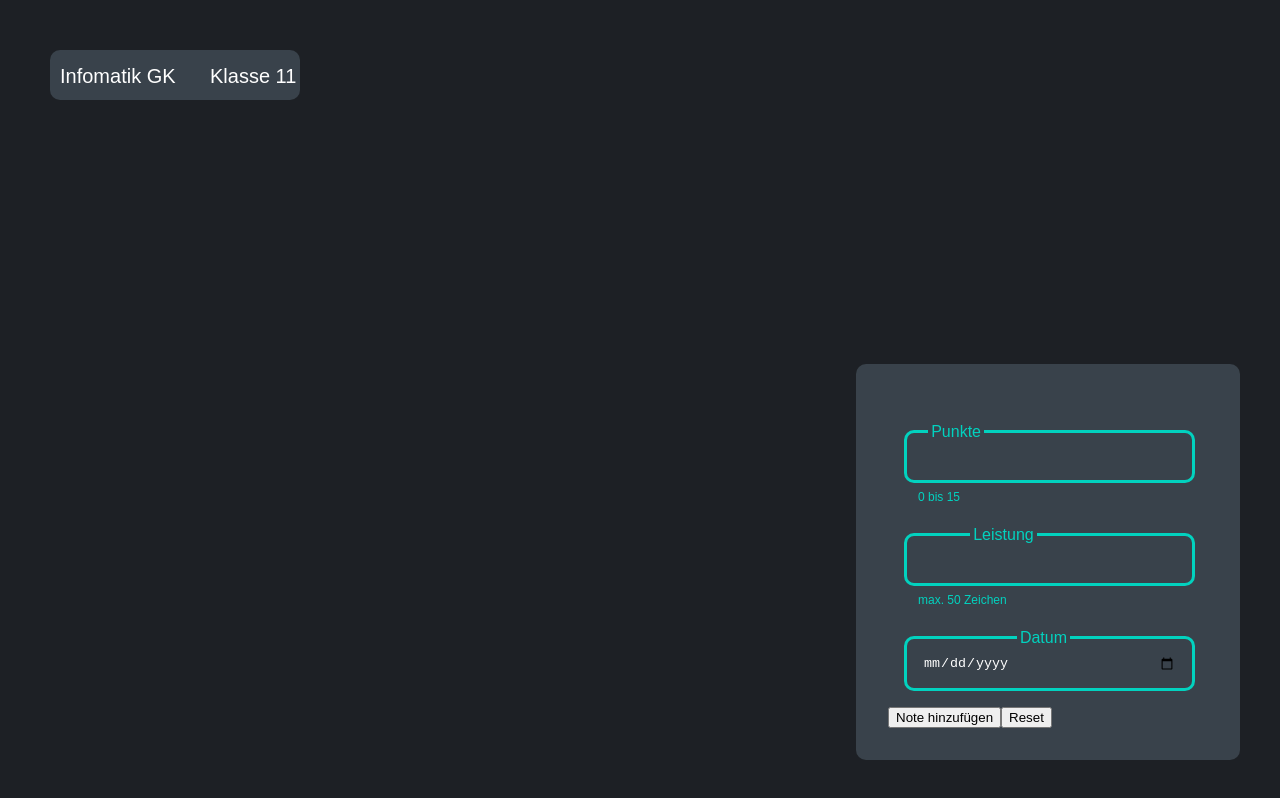
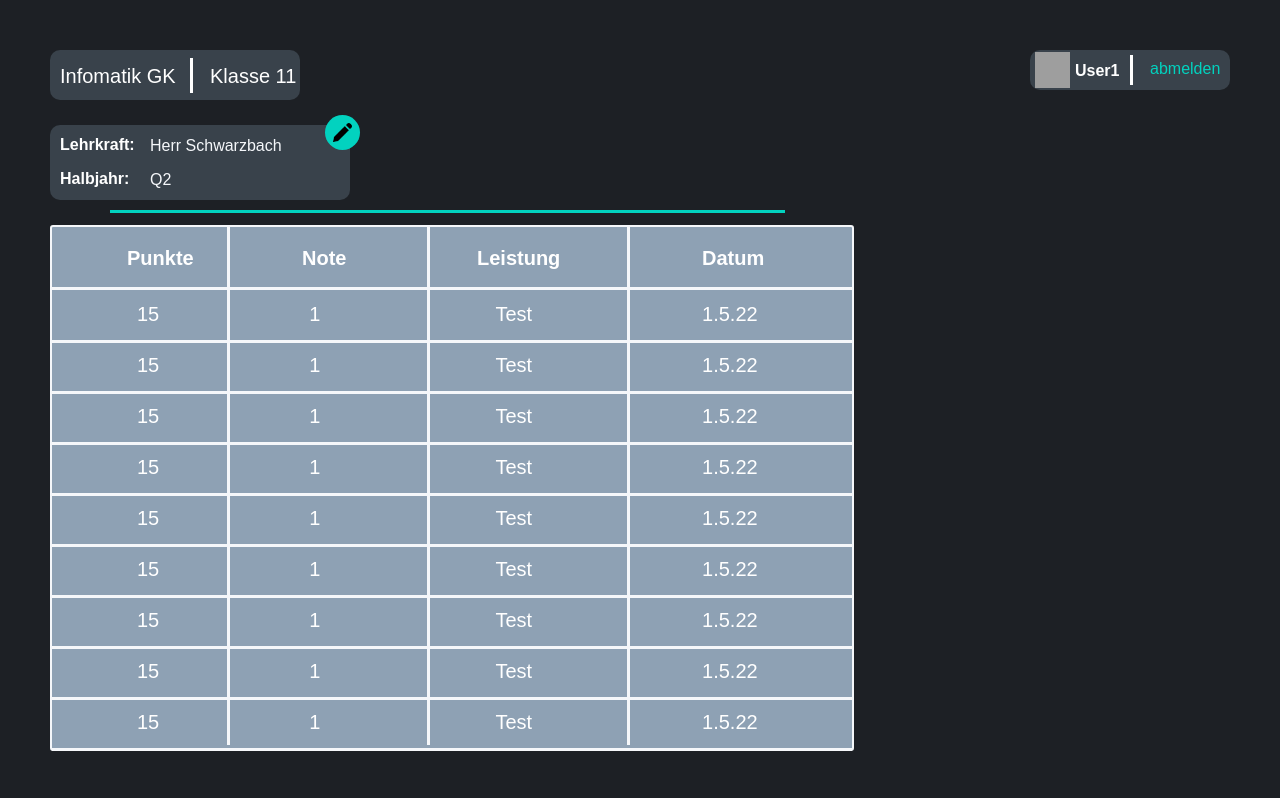
Before and after one commit to johan-t/Notentracker, a React (Create React App) app in the folder noten-react/: page / in a window 1280 px wide. Built offline with nearby package versions, Linux system fonts and the light colour scheme; grey boxes are pictures that could not be loaded.

Commit message:
Revert "Eingabesachen"

```diff
--- a/noten-react/package.json
+++ b/noten-react/package.json
@@ -3,13 +3,11 @@
   "version": "0.1.0",
   "private": true,
   "dependencies": {
-    "@fortawesome/react-fontawesome": "^0.1.18",
     "@testing-library/jest-dom": "^5.16.4",
     "@testing-library/react": "^13.1.1",
     "@testing-library/user-event": "^13.5.0",
     "react": "^18.1.0",
     "react-dom": "^18.1.0",
-    "react-icons": "^4.3.1",
     "react-router-dom": "^6.3.0",
     "react-scripts": "5.0.1",
     "web-vitals": "^2.1.4"
--- a/noten-react/src/index.css
+++ b/noten-react/src/index.css
@@ -1,9 +1,7 @@
 body {
   background-color: #1D2025;
-  font-family: Arial;
-  color: #FFFFFF;
+  font-family: Arial, Helvetica, sans-serif;
 }
-
 .Kurs-Overview {
   height: 50px;
   width: 250px;
@@ -15,77 +13,6 @@ body {
   top: 50px;
   border-radius: 10px;
   cursor: default;
-}
-
-/*Übersichts-Dinger*/
-.Uebersicht {
-  position: absolute;
-  padding: 2.5%;
-  width: 25%;
-  bottom: 2.5em;
-  right: 2.5em;
-}
-
-/*Boxen um den Text*/
-.UebersichtBox {
-  background-color: #39424B;
-  border-radius: 10px;
-  padding: 5%;
-  margin: 5%;
-  font-weight: bold;
-}
-
-.NoteHinzufuegen {
-  background-color: #02D2BF;
-  border-radius: 100px;
-  padding: 5%;
-  margin: 5%;
-  border: none;
-  font-weight: bold;
-  color: #FFFFFF;
-}
-
-/* Variablen */
-.Variablen {
-  font-weight: normal;
-}
-
-/*Overlay fuer neue Noten*/
-.NeueNoteOverlay {
-  position: absolute;
-  border-radius: 10px;
-  padding: 2.5%;
-  width: 25%;
-  bottom: 2.5em;
-  right: 2.5em;
-  background-color: #39424B;
-}
-
-.NeueNoteBox {
-  border: solid #02D2BF;
-  border-radius: 10px;
-  padding: 5%;
-  margin: 5%;
-  color: #FFFFFF;
-  background-color: transparent;
-  width: 79%;
-}
-
-.LabelOben {
-  position: relative;
-  top: 1.75em;
-  left: 2.5em;
-  background-color: #39424B;
-  padding: 1%;
-  color: #02D2BF;
-}
-
-.LabelUnten {
-  position: relative;
-  top: -1em;
-  left: 2.5em;
-  color: #02D2BF;
-  font-size: 75%;
 }
 .Kurs-Name {
   position: absolute;
--- a/noten-react/src/pages/home.js
+++ b/noten-react/src/pages/home.js
@@ -1,43 +1,64 @@
-import { FaPlusCircle } from "react-icons/fa";
-import { IconContext } from "react-icons";
+import React from "react";
+import Pencil from "./pencil.png"
+import User from "./user.png"
+import Zeile from "../compontents/Zeile";
+
+
 function HomePage() {
     return (
        <>
        <header>
            <div className="Kurs-Overview">
                 <span className="Kurs-Name">Infomatik GK</span>
+                <div className="divider"></div>
                 <span className="Klasse-Name">Klasse 11</span>
+           </div>
+
+           <div className="Lehrer-Semester">
+                <div className="Key-LS">
+                    <p className="Lehrkraft">Lehrkraft:</p>
+                    <p className="Halbjahr">Halbjahr:</p>
+                </div>
+                <div className="Value-LS">
+                    <p className="Schwarzbach">Herr Schwarzbach</p>
+                    <p className="Q2">Q2</p>
+                </div>
+                <div className="circle">
+                    <img className="pencil-icon" src={Pencil} alt="pencil-icon"></img>
+                </div>
+           </div>
+
+           <div className="user-block">
+                <img className="user-icon" src={User} alt="user-icon"></img>
+                <span className="UserName">User1</span>
+                <div className="divider" style={{left: '100px', top: '5px', height:'30px'}}></div>
+                <span className="abmelden">abmelden</span>
            </div>
        </header>
        <body>
-        <div className="Uebersicht">
-          <div className="UebersichtBox">
-            Durchschnitt: <span className="Variablen">1,1 </span>
-          </div>
-          <div className="UebersichtBox">
-            Note: <span className="Variablen">123456 </span>
-          </div>
-          <div className="UebersichtBox">
-            Punkte Tendenz: <span className="Variablen">1,12 </span>
-          </div>
-          <button className="NoteHinzufuegen">
-            <FaPlusCircle color="white" size="2em" style={{verticalAlign:"middle"}}/> Neue Note
-          </button>
-        </div>
-        <div className="NeueNoteOverlay">
-          <form>
-            <label className="LabelOben">Punkte</label>
-            <input className="NeueNoteBox" min="0" max="15" required="number" type="number"/>
-            <label className="LabelUnten">0 bis 15</label>
-            <label className="LabelOben">Leistung</label>
-            <input className="NeueNoteBox" maxlength="50" required="required" type="text"/>
-            <label className="LabelUnten">max. 50 Zeichen</label>
-            <label className="LabelOben">Datum</label>
-            <input className="NeueNoteBox" required="required" type="date"/>
-            <label className="LabelUnten"></label>
-            <span><button type="submit">Note hinzufügen</button><button type="reset">Reset</button></span>
-          </form>
-        </div>
+           <div className="divider-lang"></div>
+            <div className="tabelle">
+                <div className="Kopfzeile">
+                    <span className="punkte">Punkte</span>
+                    <div className="spalte"></div>
+                    <span className="note">Note</span>
+                    <div className="spalte" style={{left: '375px'}}></div>
+                    <span className="leistung">Leistung</span>
+                    <div className="spalte" style={{left: '575px'}}></div>
+                    <span className="datum">Datum</span>
+                    <div className="kopfzeilen-divider"></div>
+                </div>
+                <Zeile></Zeile>
+                <Zeile></Zeile>
+                <Zeile></Zeile>
+                <Zeile></Zeile>
+                <Zeile></Zeile>
+                <Zeile></Zeile>
+                <Zeile></Zeile>
+                <Zeile></Zeile>
+                <Zeile></Zeile>
+            </div>
+
        </body>
        </>
     );
```
Also changed, not shown: 1 other file (tests, documents, lock files or other folders).
